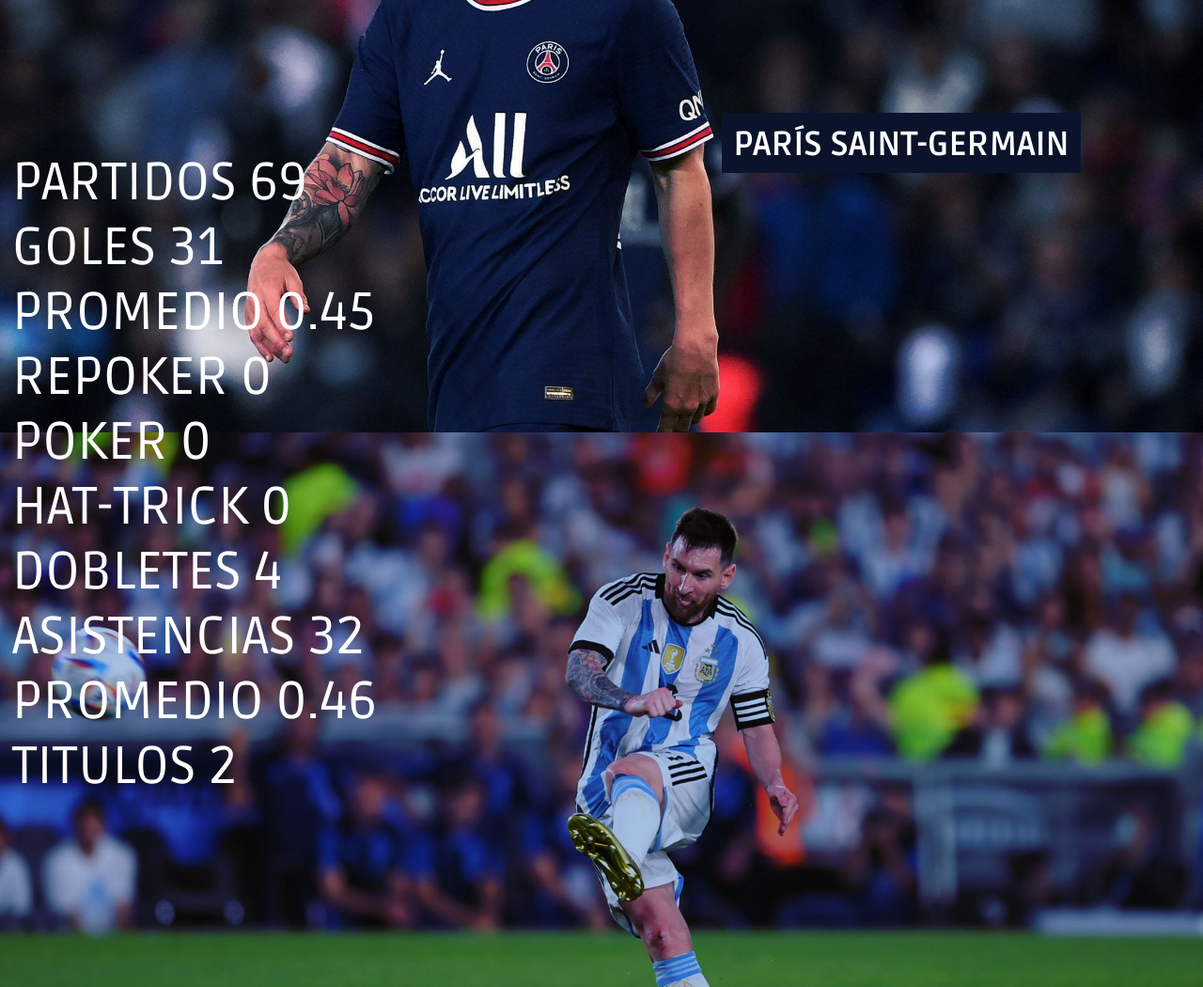
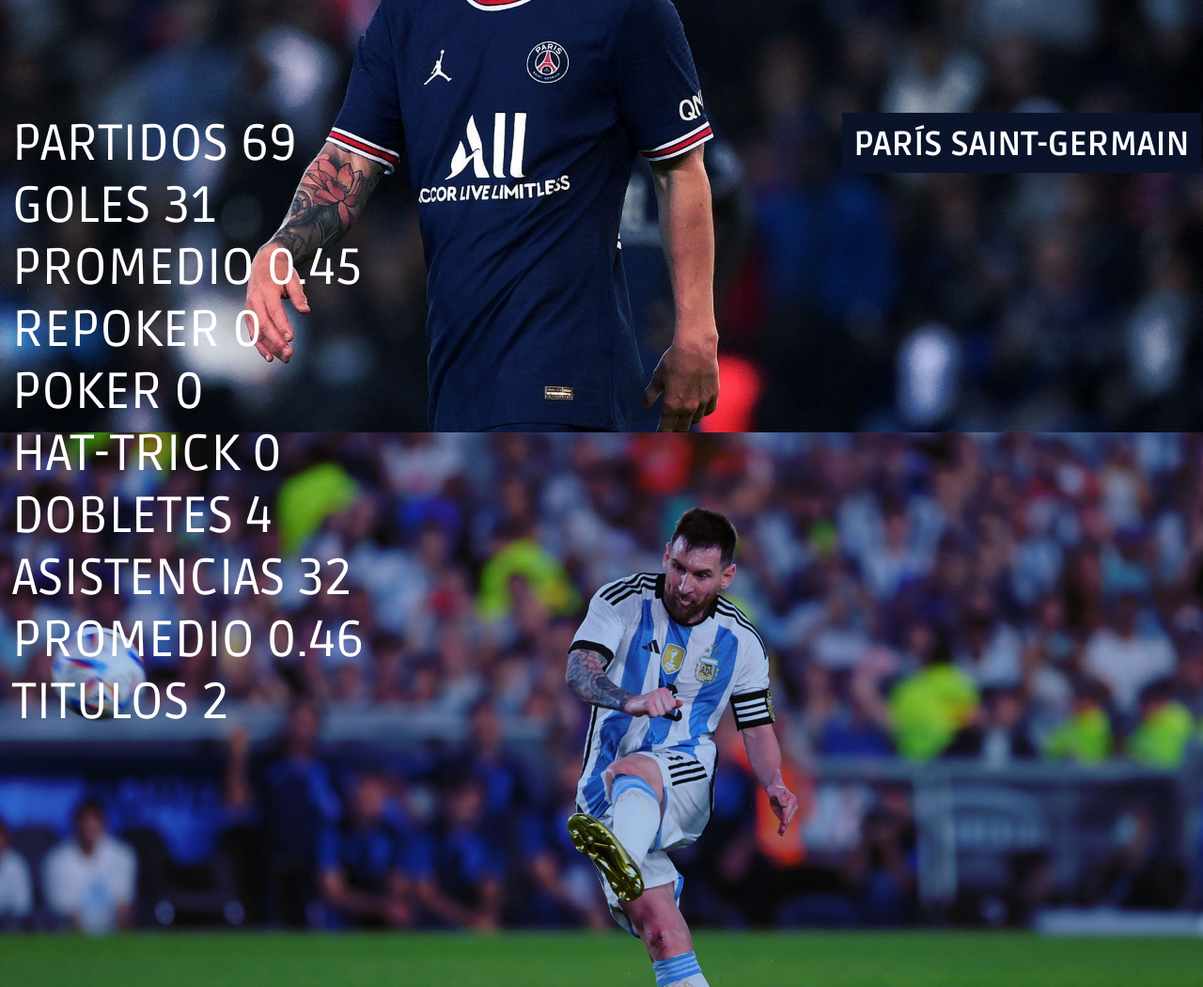
Before and after one commit to rubialtobias/lionelMessi, a plain HTML site: page pages/estadisticas.html in a window 1280 px wide. Shown: the part 1080-2130 px from the top of the page at 94% size. Drawn offline with Linux system fonts and the light colour scheme.

Commit message:
Termino de arreglar pagina de estadisticas.

```diff
--- a/styles/style.css
+++ b/styles/style.css
@@ -509,7 +509,7 @@
 #tituloPsg{
     position: absolute;
     top: 150%;
-    left: 60%;
+    left: 70%;
     color: white;
     font-size: 24px;
 }
@@ -525,15 +525,15 @@
 
 #estadisticasPsg{
     position: absolute;
-    top: 155%;
+    top: 150%;
     left: 1%;
     color: white;
-    font-size: 56px;
+    font-size: 54px;
 }
 
 #estadisticasArg{
     position: absolute;
-    top: 275%;
+    top: 270%;
     left: 70%;
     color: white;
     font-size: 54px;
```
